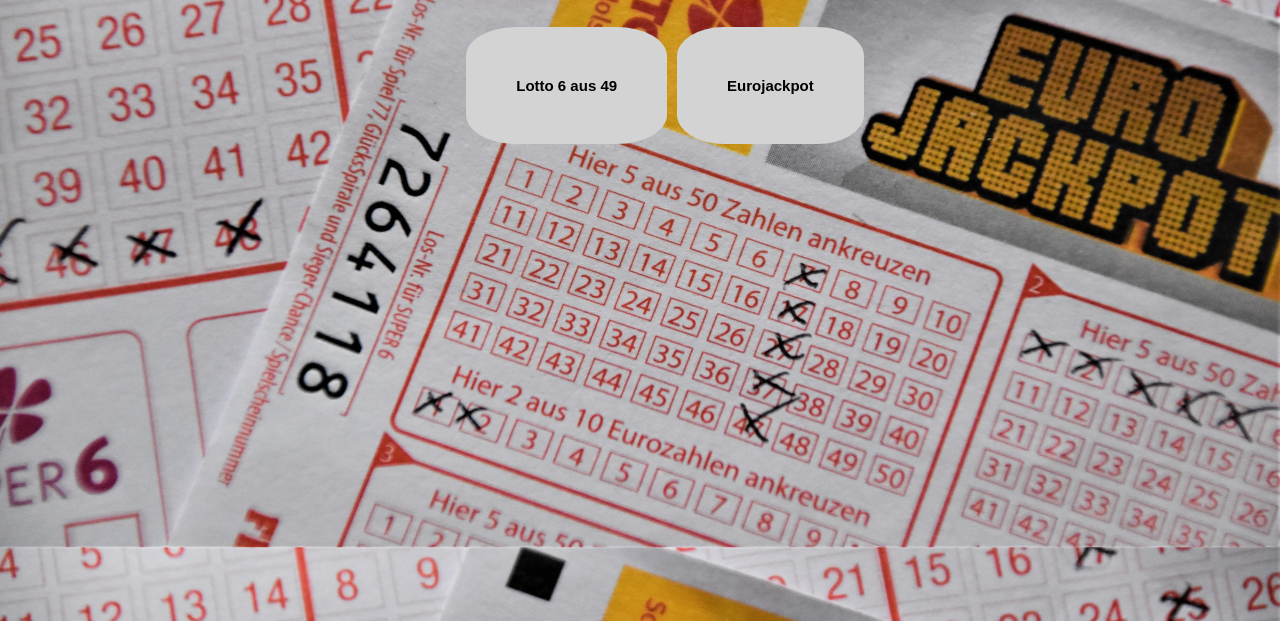
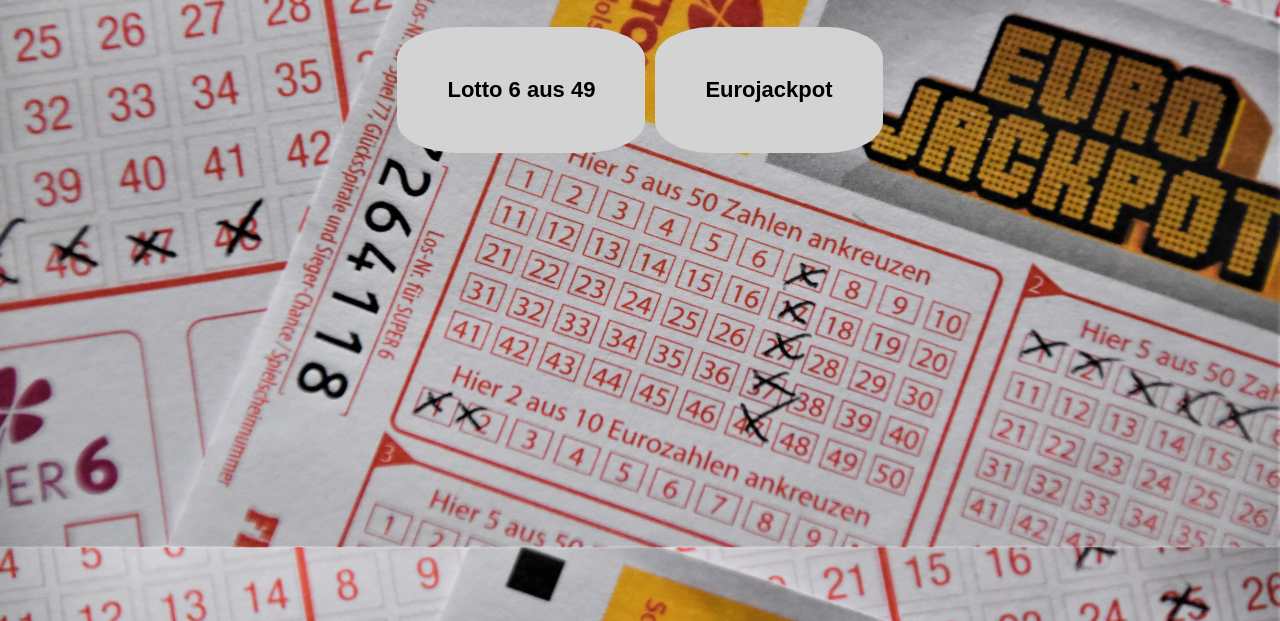
Before and after one commit to tobiarnold/LottozahlenGenerator, a plain HTML site: page index.html in a window 1280 px wide. Shown: the part 179-800 px from the top of the page. Drawn offline with Linux system fonts and the light colour scheme.

Commit message:
Update style.css

```diff
--- a/style.css
+++ b/style.css
@@ -23,7 +23,7 @@
   }
 button {
  background-color: lightgrey;
- font-size: 15px;
+ font-size: 22px;
  font-weight: 700;
  border-radius: 25%;
  border: 20px;
@@ -39,7 +39,6 @@
   }
 #button1{
   margin-right: 10px;
-  margin-left: 50px;
 }
   .lotto {
     display: block;
```
